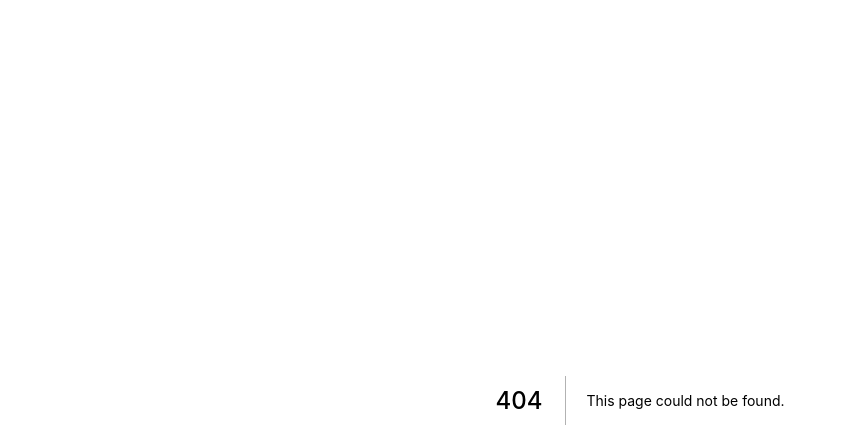
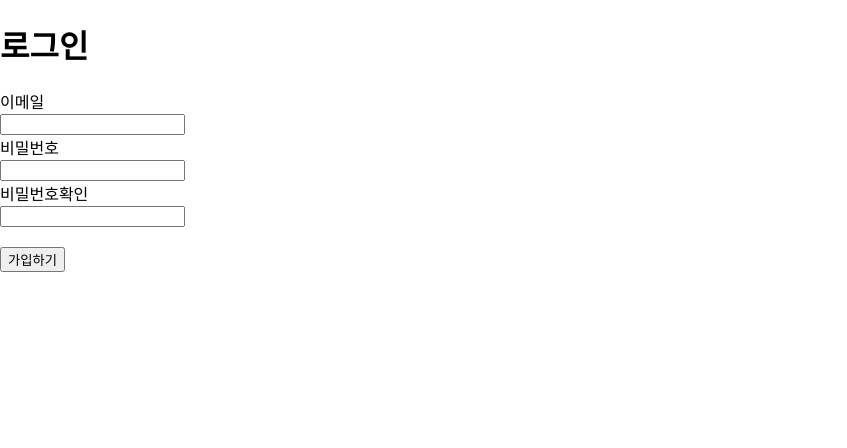
Before and after one commit to Jae-hong-lee/Freeboard_Market, a Next.js app in the folder freeboard_frontend/: page /boarder/02_Quiz/04_state in a window 1280 px wide. Before the commit this address had no page. Shown: the top 448 px of the page, without its empty margins (0-847 px from the left). Built offline with nearby package versions, Linux system fonts and the light colour scheme.

Commit message:
자유게시판 피드백

```diff
--- /dev/null
+++ b/freeboard_frontend/pages/boarder/02_Quiz/04_state/index.js
@@ -0,0 +1,75 @@
+import { useState } from "react"
+
+export default function SignUpForm() {
+
+    const [ id, setid ] = useState("")
+    const [ pw, setpw ] = useState("")
+    const [ pw2, setpw2] = useState("")
+
+    const [errorId, setErroId] = useState("")
+    const [errorPw, setErroPw] = useState("")
+
+    function handleChangeId(event) {
+        setid(event.target.value)
+    }
+
+    function handleChangePw(event) {
+        setpw(event.target.value)
+    }
+
+    function handleChangePw2(event) {
+        setpw2(event.target.value)
+    }
+
+    function onClickSingup() {
+        // console.log(id)
+        // console.log(pw)
+        // console.log(pw2)
+
+        if (id.includes('@') === false) {
+            setErroId("이메일이 아닙니다.")
+        }
+        else{
+            setid('')
+        }
+        if (pw !== pw2) {
+            setErroPw("비밀번호가 다릅니다.")
+        }
+        else {
+            setpw('')
+            setpw2('')
+        }
+
+    }
+    return(
+
+        <div>
+            <h1>로그인</h1>
+
+            <div>이메일</div>
+            <input type="text" onChange={handleChangeId}/>
+            <div style={{color: 'red'}}>{errorId}</div>
+
+            <div>비밀번호</div>
+            <input type="password" onChange={handleChangePw}/>
+            <div style={{color: 'red'}}>{errorPw}</div>
+
+            <div>비밀번호확인</div>
+            <input type="password" onChange={handleChangePw2}/>
+            <div style={{color: 'red'}}>{errorPw}</div>
+            <br/>
+
+            <button onClick={onClickSingup}>가입하기</button>
+        </div>
+    )
+
+}
+
+// 4-2) 가입하기 버튼을 누르면 조건문을 활용하여 에러를 검증해 주세요.
+//           ⇒ 조건1) 이메일에 @가 없으면 에러입니다. includes
+//           ⇒ 조건2) 비밀번호와 비밀번호확인이 다르면 에러입니다. password === password2
+//           ⇒ 조건3) 에러가 없는 입력에 해당하는 state는 에러를 제거(빈값으로 변경) 합니다.
+// if not false {setState } 다 발동 빈칸.
+
+// 4-3) 발생한 에러를 빨간색으로 입력창 하단에 표기해 주세요.
+//<div style={{color: 'red'}}>{errorId}</div>        Error state만들기
```
Also changed, not shown: freeboard_frontend/pages/boarder/01_Quiz/index.js (+3 -10 lines), freeboard_frontend/pages/boarder/02_Quiz/01_document/index.js (added, +12 -0 lines), freeboard_frontend/pages/boarder/02_Quiz/01_state/index.js (added, +13 -0 lines), freeboard_frontend/pages/boarder/02_Quiz/02_document/index.js (added, +17 -0 lines), freeboard_frontend/pages/boarder/02_Quiz/02_state/index.js (added, +19 -0 lines), freeboard_frontend/pages/boarder/02_Quiz/03_document/index.js (added, +16 -0 lines), freeboard_frontend/pages/boarder/02_Quiz/03_state/index.js (added, +20 -0 lines), freeboard_frontend/styles/emotion2.js (+7 -3 lines), freeboard_frontend/pages/boarder/02_Quiz/05_state/index.js (added).
